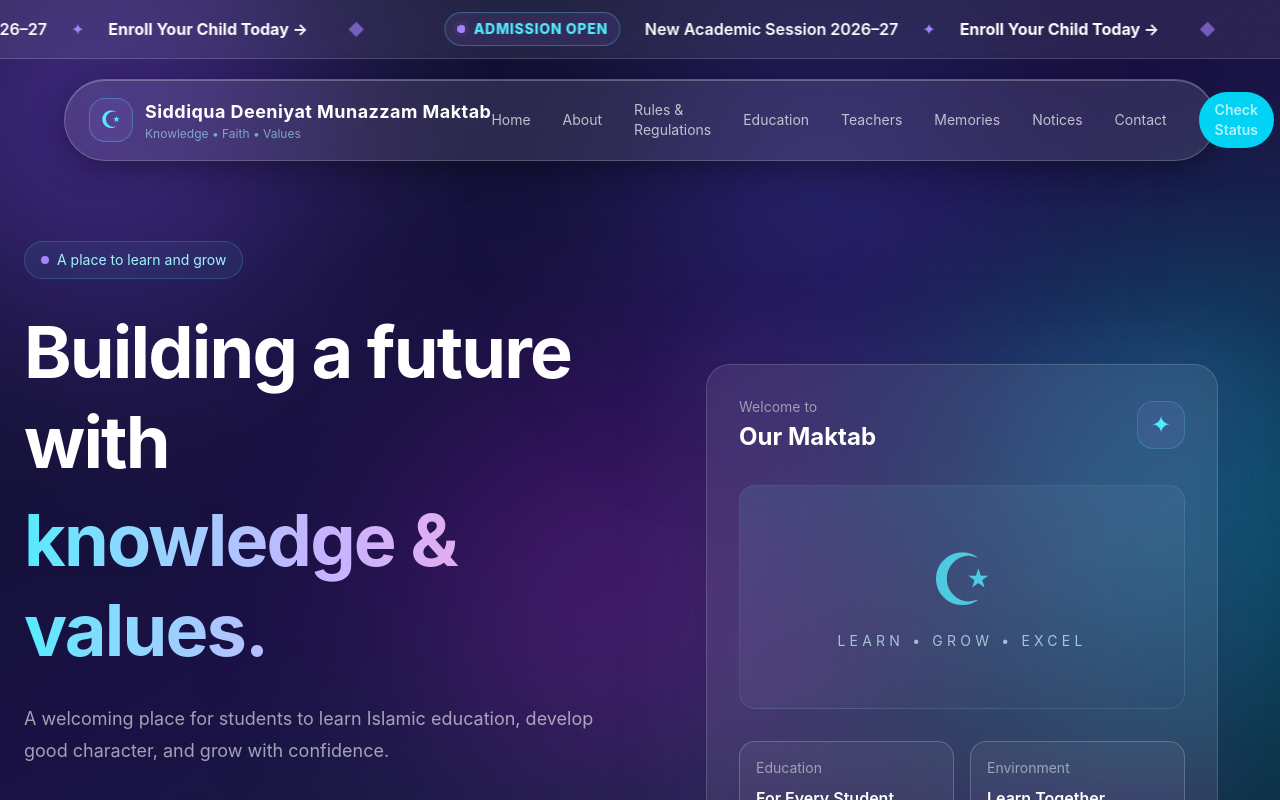
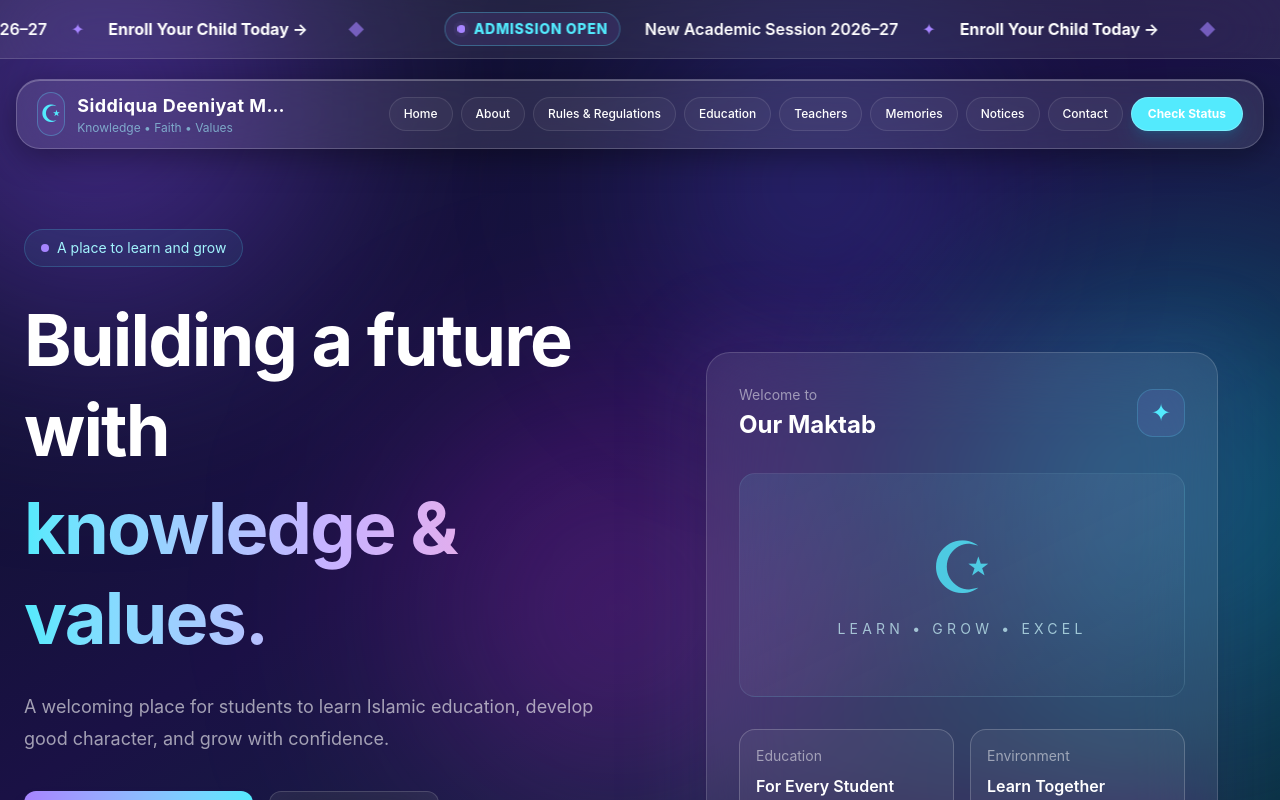
Before and after one commit to sk-jasir-swe/-maktab-management-system, a React app in the folder frontend/: page / in a window 1280 px wide. Shown: the top 800 px of the page. Built offline with nearby package versions, Linux system fonts and the light colour scheme; no server answers; the HTML template or start-up script is replaced by a standard one.

Commit message:
Update project

```diff
--- a/frontend/src/pages/Home.jsx
+++ b/frontend/src/pages/Home.jsx
@@ -120,6 +120,8 @@ function Home() {
     'Mukundapur (Paschim Basti), Masjid-e-Siddiq, Sagareswar, Ramnagar, Purba Medinipur, West Bengal 721446'
   const contactNumbers = ['9002569862', '8348565184']
   const googleMapsUrl = 'https://maps.app.goo.gl/wzYfHRiBjwvhr79x8'
+  const desktopNavItemClass =
+    'whitespace-nowrap rounded-full border border-white/10 bg-white/[0.04] px-3 py-2 text-xs font-medium text-white/75 transition hover:border-cyan-300/40 hover:bg-cyan-300/10 hover:text-cyan-200 xl:px-3.5'
 
   const embeddedMapUrl =
     'https://www.google.com/maps/embed?pb=!1m18!1m12!1m3!1d2014.3297675411652!2d87.48284950668805!3d21.668572220308068!2m3!1f0!2f0!3f0!3m2!1i1024!2i768!4f13.1!3m3!1m2!1s0x3a1cd3a13294491f%3A0x9b9e54e03045ad91!2sMasjid%20e%20Siddiqui!5e1!3m2!1sen!2sin!4v1794497821232!5m2!1sen!2sin'
@@ -181,9 +183,9 @@ function Home() {
       </div>
 
       {/* Navbar */}
-      <header className="sticky top-4 z-30 mx-auto mt-5 w-[calc(100%-2rem)] max-w-6xl rounded-full border border-white/20 bg-white/10 shadow-[0_8px_32px_rgba(0,0,0,0.35),inset_0_1px_0_rgba(255,255,255,0.25)] backdrop-blur-2xl">
-        <nav className="flex items-center justify-between px-5 py-3 sm:px-6">
-          <a href="#home" className="flex items-center gap-3">
+      <header className="sticky top-4 z-30 mx-auto mt-5 w-[calc(100%-2rem)] max-w-7xl rounded-3xl border border-white/20 bg-white/10 shadow-[0_8px_32px_rgba(0,0,0,0.35),inset_0_1px_0_rgba(255,255,255,0.25)] backdrop-blur-2xl">
+        <nav className="flex items-center justify-between gap-3 px-4 py-3 sm:px-5">
+          <a href="#home" className="flex min-w-0 items-center gap-3 lg:w-56 xl:w-64">
             <div className="flex h-11 w-11 items-center justify-center rounded-2xl border border-cyan-300/30 bg-violet-400/10 text-2xl text-cyan-300">
               ☪
             </div>
@@ -199,43 +201,43 @@ function Home() {
             </div>
           </a>
 
-          <div className="hidden items-center gap-8 text-sm text-white/70 lg:flex">
-            <a href="#home" className="transition hover:text-cyan-300">
+          <div className="hidden flex-1 flex-wrap items-center justify-end gap-2 lg:flex">
+            <a href="#home" className={desktopNavItemClass}>
               Home
             </a>
 
-            <a href="#about" className="transition hover:text-cyan-300">
+            <a href="#about" className={desktopNavItemClass}>
               About
             </a>
 
-            <Link to="/rules" className="transition hover:text-cyan-300">
+            <Link to="/rules" className={desktopNavItemClass}>
               Rules &amp; Regulations
             </Link>
 
-            <a href="#education" className="transition hover:text-cyan-300">
+            <a href="#education" className={desktopNavItemClass}>
               Education
             </a>
 
-            <a href="#teachers" className="transition hover:text-cyan-300">
+            <a href="#teachers" className={desktopNavItemClass}>
               Teachers
             </a>
 
-            <a href="#gallery" className="transition hover:text-cyan-300">
+            <a href="#gallery" className={desktopNavItemClass}>
               Memories
             </a>
 
-            <a href="#notices" className="transition hover:text-cyan-300">
+            <a href="#notices" className={desktopNavItemClass}>
               Notices
             </a>
 
-            <a href="#contact" className="transition hover:text-cyan-300">
+            <a href="#contact" className={desktopNavItemClass}>
               Contact
             </a>
 
             {/* NEW: Check Status */}
             <Link
               to="/admission-status"
-              className="rounded-full bg-cyan-400 px-4 py-2 font-semibold text-[#0b1026] transition hover:bg-cyan-300"
+              className="whitespace-nowrap rounded-full border border-cyan-200/50 bg-cyan-300 px-4 py-2 text-xs font-bold text-[#0b1026] shadow-lg shadow-cyan-500/15 transition hover:-translate-y-0.5 hover:bg-cyan-200"
             >
               Check Status
             </Link>
```
